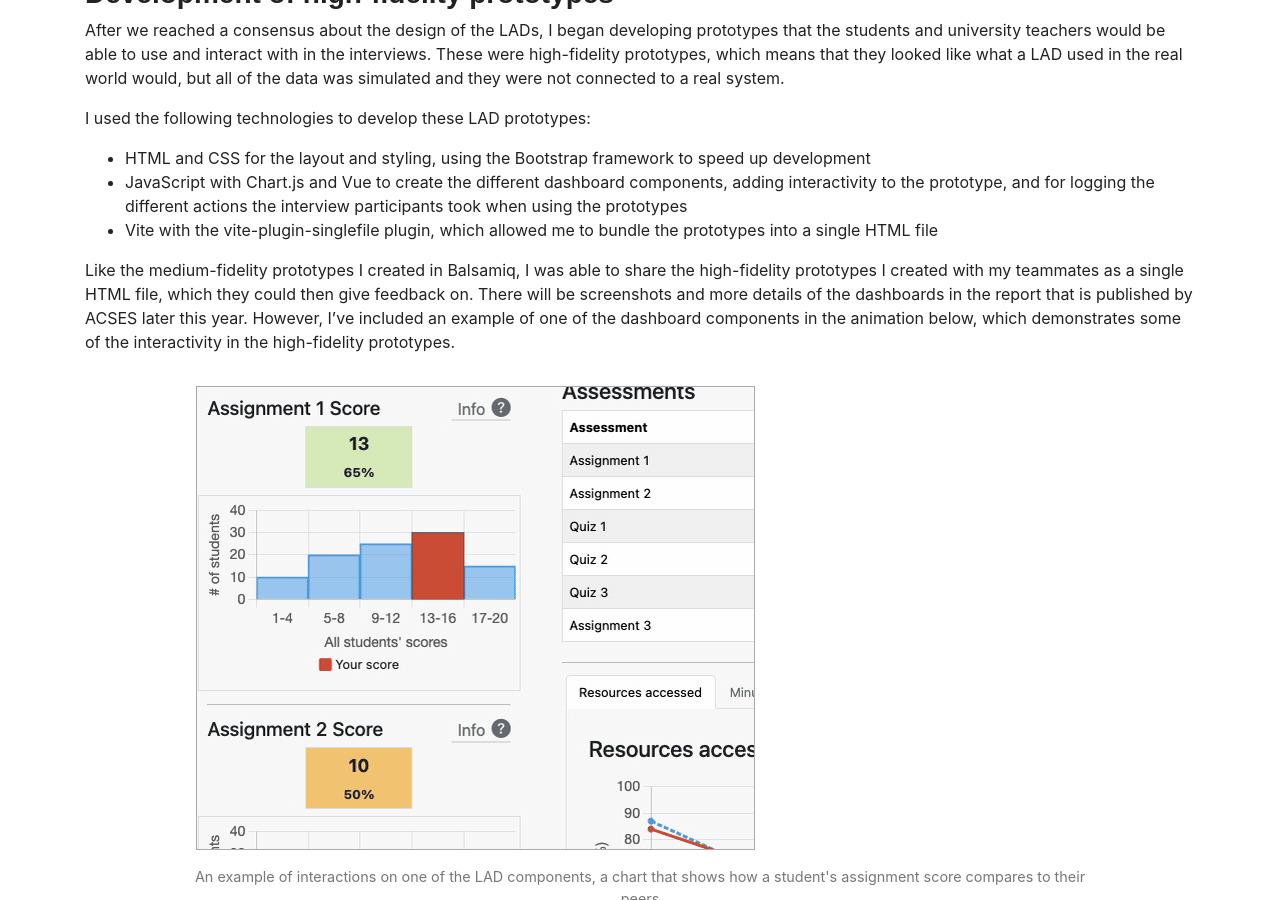
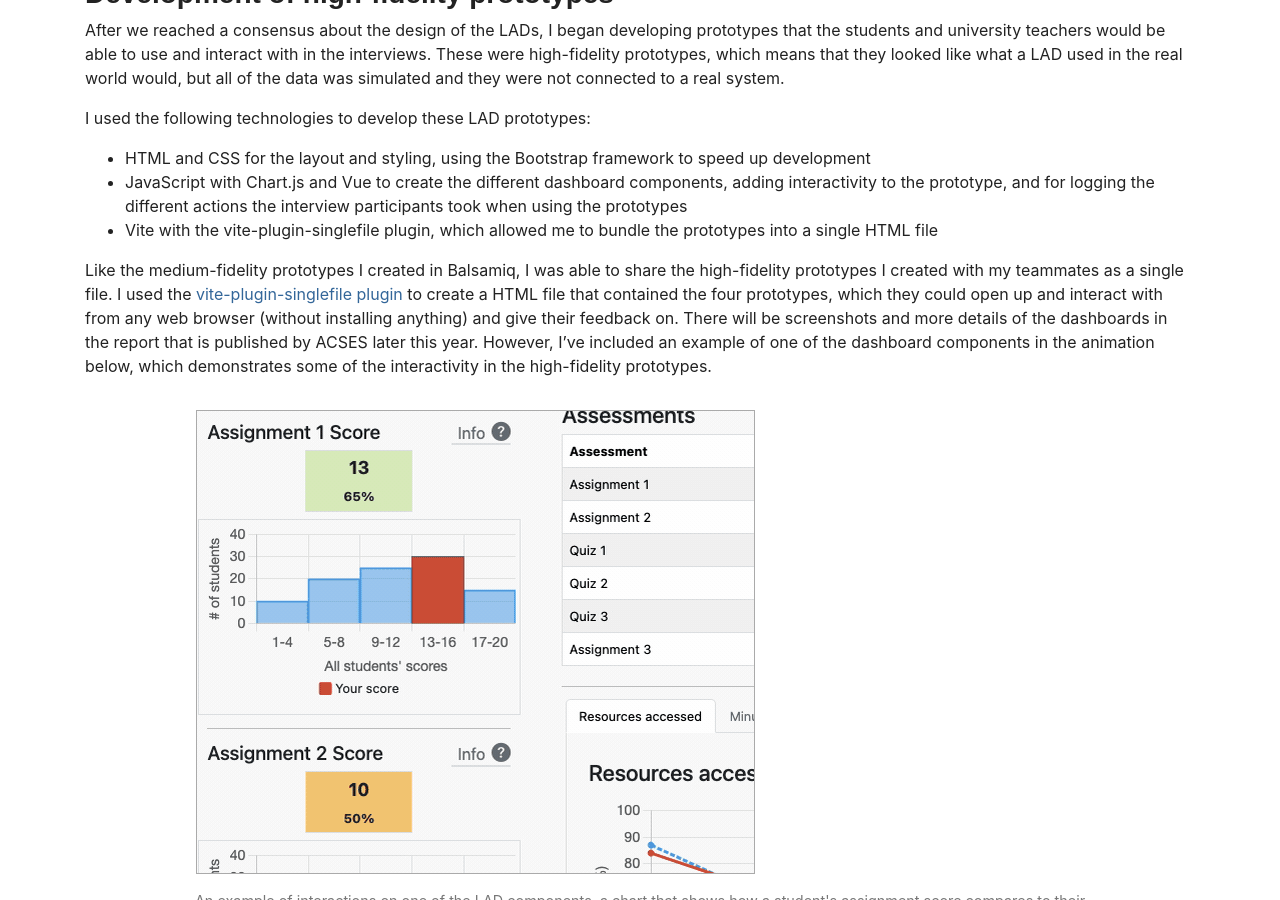
Before and after one commit to hckmd/hckmd.github.io, a Jekyll site: the page built from projects/dashboard-study.md, in a window 1280 px wide and 900 px high, scrolled down 1958 px. Built offline with Jekyll 4.4.1, drawn with Linux system fonts in a browser that asks for light colours; some web fonts are replaced.

Commit message:
Update dashboard-study.md

```diff
--- a/projects/dashboard-study.md
+++ b/projects/dashboard-study.md
@@ -132,7 +132,8 @@ title: Daniel Hickmott
         <li>Vite with the vite-plugin-singlefile plugin, which allowed me to bundle the prototypes into a single HTML file</li>
     </ul>
     <p>
-        Like the medium-fidelity prototypes I created in Balsamiq, I was able to share the high-fidelity prototypes I created with my teammates as a single HTML file, which they could then give feedback on.
+        Like the medium-fidelity prototypes I created in Balsamiq, I was able to share the high-fidelity prototypes I created with my teammates as a single file.
+        I used the <a href="https://www.npmjs.com/package/vite-plugin-singlefile" class="text-info">vite-plugin-singlefile plugin</a> to create a HTML file that contained the four prototypes, which they could open up and interact with from any web browser (without installing anything) and give their feedback on.
         There will be screenshots and more details of the dashboards in the report that is published by ACSES later this year.
         However, I’ve included an example of one of the dashboard components in the animation below, which demonstrates some of the interactivity in the high-fidelity prototypes.
     </p>
```
